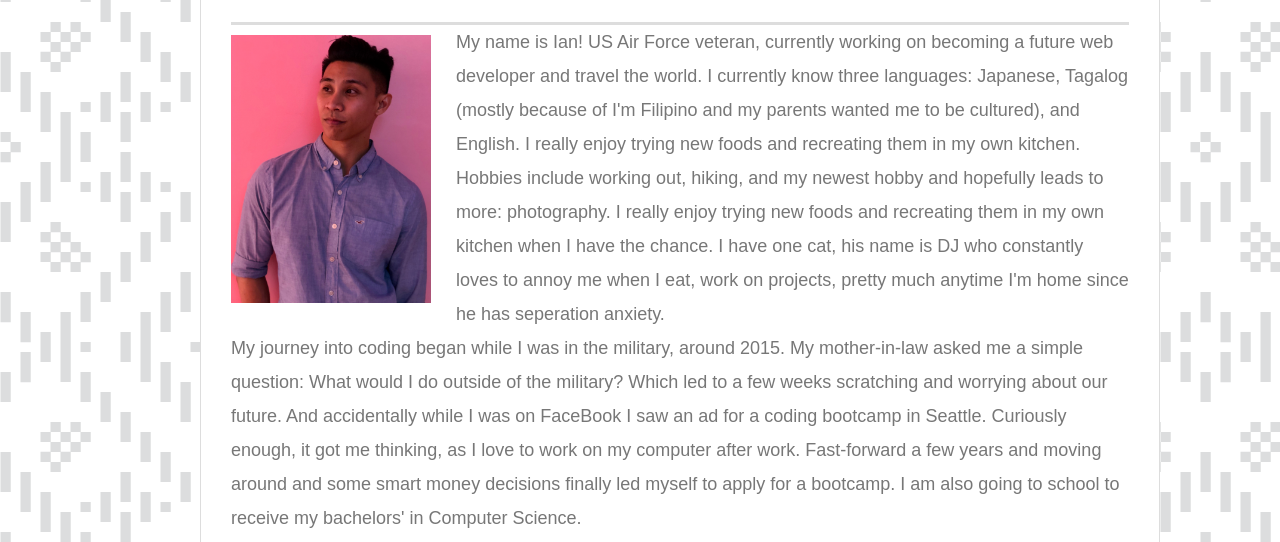
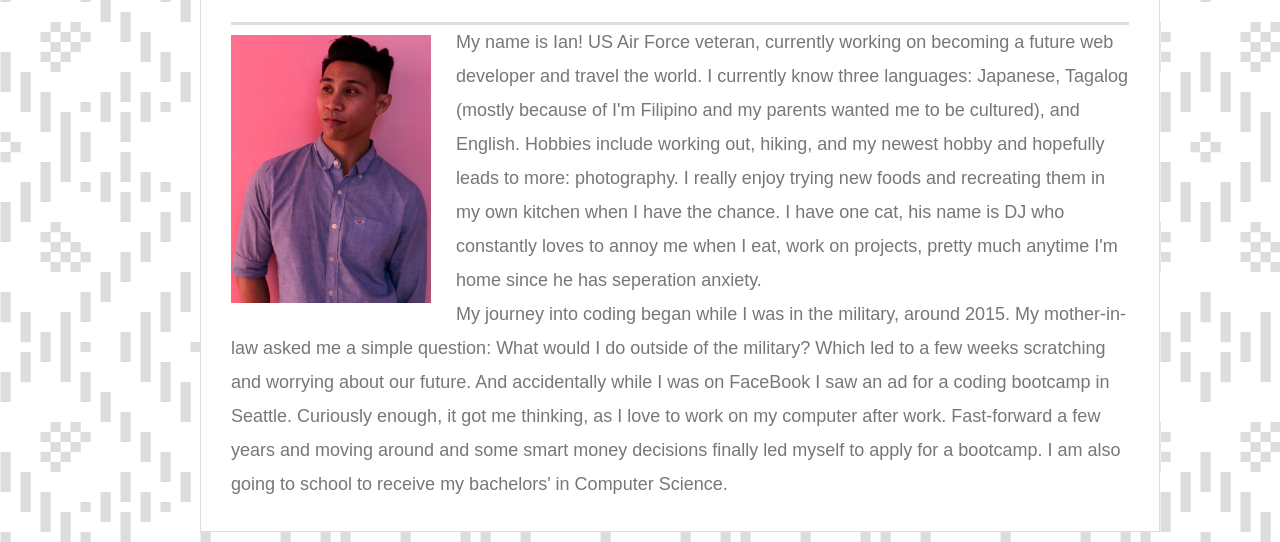
Before and after one commit to Prones94/Basic-Portfolio, a plain HTML site: page index.html in a window 1280 px wide. Shown: the part 258-800 px from the top of the page. Drawn offline with Linux system fonts and the light colour scheme.

Commit message:
Add files via upload

```diff
--- a/index.html
+++ b/index.html
@@ -28,8 +28,7 @@
                 <p>My name is Ian! US Air Force veteran, currently working on
                 becoming a future web developer and travel the world.
                 I currently know three languages: Japanese, Tagalog (mostly because of I'm Filipino and my parents wanted me
-                to be cultured), and English.
-                I really enjoy trying new foods and recreating them in my own kitchen. Hobbies include working out, hiking, and my newest hobby and hopefully leads to more: photography.
+                to be cultured), and English. Hobbies include working out, hiking, and my newest hobby and hopefully leads to more: photography.
                 I really enjoy trying new foods and recreating them in my own kitchen when I have the chance. I have one cat,
                 his name is DJ who constantly loves to annoy me when I eat, work on projects, pretty much anytime I'm home since he has seperation anxiety.
                     </p>
```
